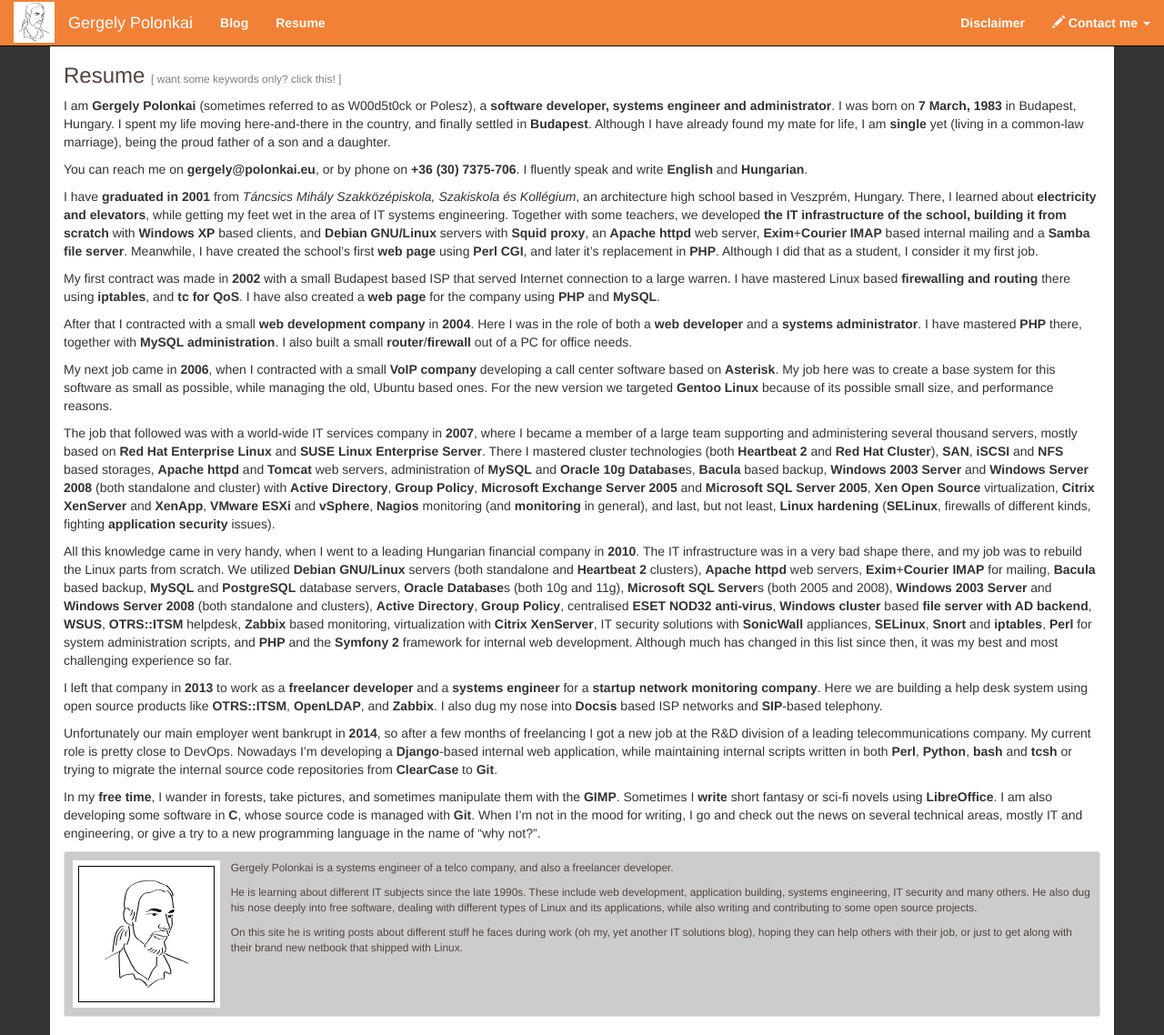
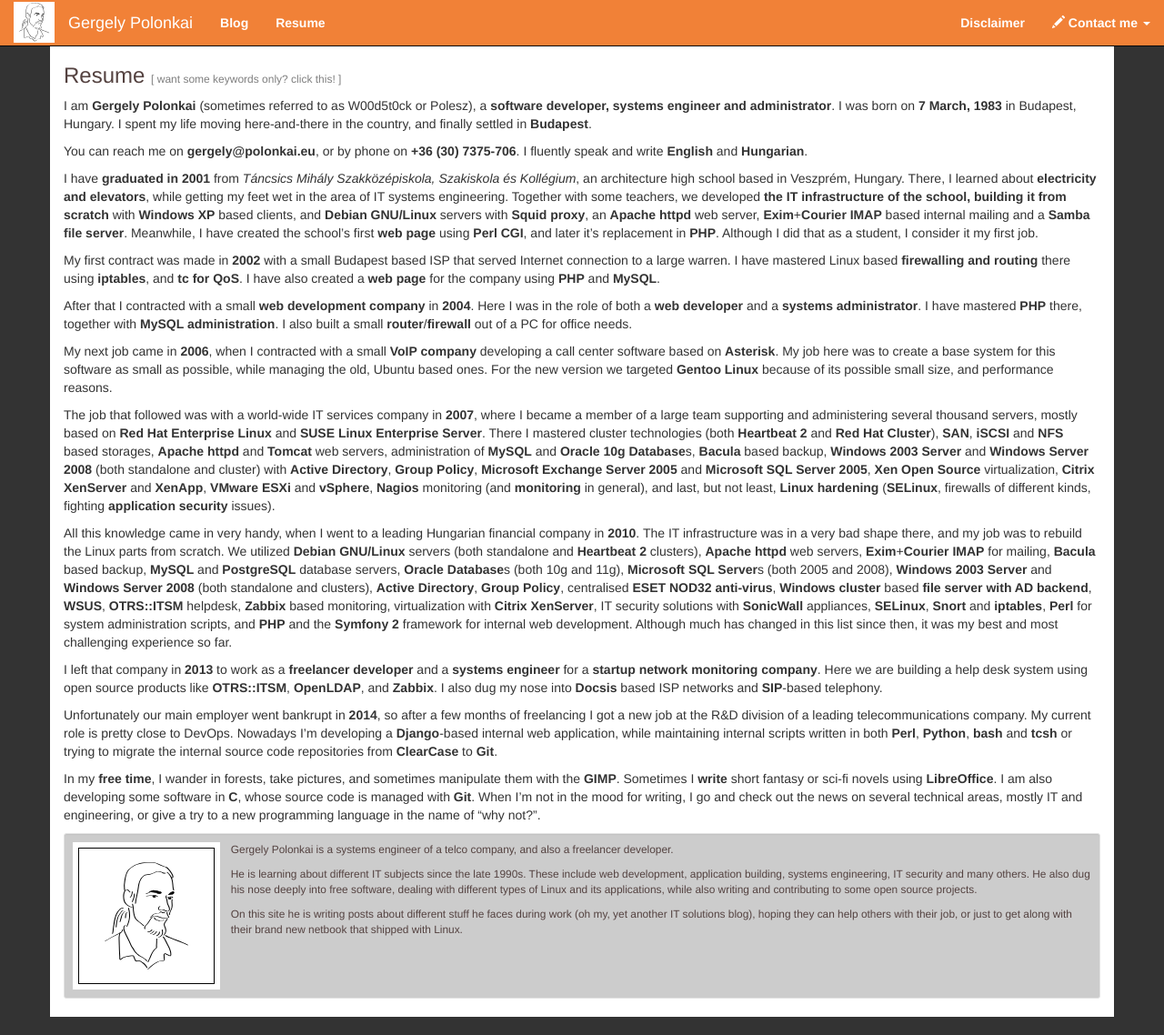
Before and after one commit to gergelypolonkai/gergelypolonkai.github.io, a Jekyll site: the page built from resume/index.html, in a window 1280 px wide and 1138 px high. Shown: the whole window at 91% size. Built offline with Jekyll 4.4.1, drawn with Linux system fonts in a browser that asks for light colours; nearby versions of some CDN libraries; comment, search, counter and statistics services are not loaded.

Commit message:
Remove private information

```diff
--- a/resume/index.html
+++ b/resume/index.html
@@ -16,10 +16,7 @@
         Hungary. I spent my life moving here-and-there in the country,
         and finally settled in <span class="b" itemprop="address"
         itemscope itemtype="http://schema.org/Address">
-        <span itemprop="locality">Budapest</span></span>. Although I
-        have already found my mate for life, I
-        am <span class="b">single</span> yet (living in a common-law
-        marriage), being the proud father of a son and a daughter.
+        <span itemprop="locality">Budapest</span></span>.
     </p>
 
     <p>
```
